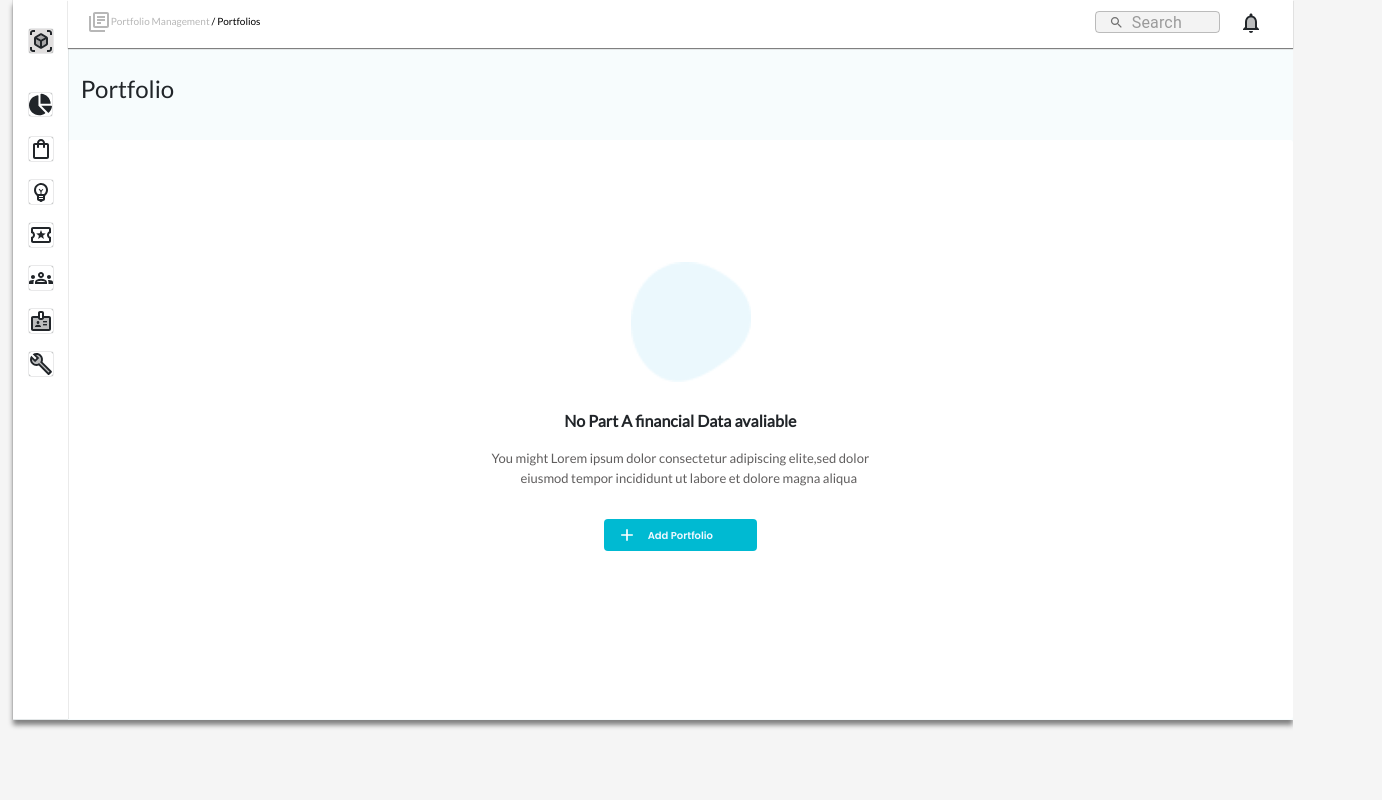
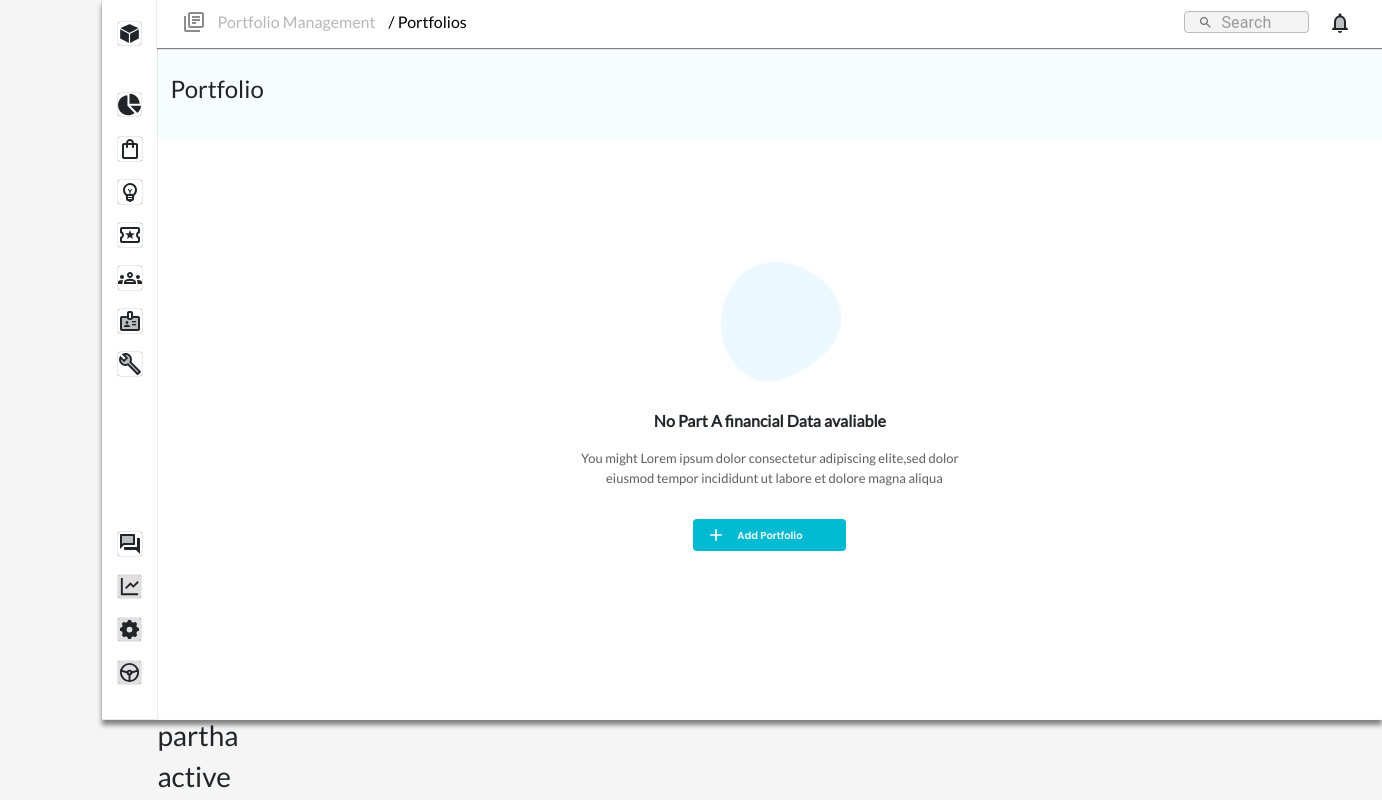
Before and after one commit to ijasgit/designSystem, a React (Create React App) app: page /designSystem/.github.io/home in a window 1280 px wide. Shown: the top 800 px of the page, 1382 px wide, since content can reach past the window. Built offline with nearby package versions, Linux system fonts and the light colour scheme.

Commit message:
redux-pull data

```diff
--- a/package.json
+++ b/package.json
@@ -10,15 +10,19 @@
     "@mui/material": "^5.13.5",
     "@mui/styled-engine-sc": "^5.12.0",
     "@mui/x-data-grid": "^6.7.0",
+    "@reduxjs/toolkit": "^1.9.5",
     "@testing-library/jest-dom": "^5.16.5",
     "@testing-library/react": "^13.4.0",
     "@testing-library/user-event": "^13.5.0",
     "bootstrap": "^5.3.0",
+    "install": "^0.13.0",
+    "npm": "^9.7.1",
     "react": "^18.2.0",
     "react-bootstrap": "^2.7.4",
     "react-dom": "^18.2.0",
     "react-icon": "^1.0.0",
     "react-icons": "^4.9.0",
+    "react-redux": "^8.1.1",
     "react-router": "^6.12.1",
     "react-router-dom": "^6.12.1",
     "react-scripts": "5.0.1",
--- a/src/Components/CreateNewProtfolio/CreateNewPortfolio.js
+++ b/src/Components/CreateNewProtfolio/CreateNewPortfolio.js
@@ -15,8 +15,14 @@ import AddOutlinedIcon from "@mui/icons-material/AddOutlined";
 import "../../Components/NavBar/NavBar.css";
 import image from "../../Components/NavBar/Image/Rectangle.png";
 import TextFields from "../../Stories/Text Fields/TextFields";
+import {useSelector} from 'react-redux'
 
 const CreateNewPortfolio = () => {
+
+  const userList = useSelector ((state)=>state.users.value)
+
+
+
   const style = {
     position: "absolute",
     width: "846px",
@@ -57,6 +63,7 @@ const CreateNewPortfolio = () => {
           </p>
           <br />
           <div className="btn-1">
+
             <Buttons
               label="Add Portfolio"
               variant="primary"
@@ -340,6 +347,16 @@ const CreateNewPortfolio = () => {
           </Modal>
         </div>
       </div>
+      <div>  {userList.map((user)=>{
+              return <div>
+                <h3>{user.name}</h3>
+                <h3>{user.status}</h3>
+                <h3>{user.date}</h3>
+                <h3>{user.manager}</h3>
+                </div>
+        console.log(user)
+
+      }) }</div>
     </div>
   );
 };
--- /dev/null
+++ b/src/Components/Featuers/User.js
@@ -0,0 +1,14 @@
+import { createSlice } from "@reduxjs/toolkit";
+import { UserData } from "../../PortfolioData";
+
+export const userSlice = createSlice({
+  name: "users",
+  initialState: { value: UserData },
+
+  reducers: {
+    addUser: (state, action) => {},
+
+  },
+});
+
+export default userSlice.reducer
--- a/src/Components/NavBar/NavBar.css
+++ b/src/Components/NavBar/NavBar.css
@@ -1,16 +1,14 @@
 body{
     background-color: #F5F5F5;
 }
-.container{
-    margin-top: 10px;
-}
+
 
 .main-div{
 
     display: flex;
     height: 720px;
     width: 1280px;
-    margin-left: 1%;
+    margin-left: 8%;
     box-shadow: 0px 5px 5px  gray;
     background-color: #F7FCFD;
 
@@ -25,7 +23,6 @@ body{
     position: sticky;
     z-index: 1100;
     top: 0;
-    /* justify-content: space-between; */
     left: auto;
 
 }
@@ -52,12 +49,16 @@ body{
 #pot-1{
     color: #b7b7b7;
     margin-top: 10px;
-    margin-left: 19px;
+    margin-left: 60px;
+    font-size: medium;
 }
 
 
 #span-1{
     color: black;
+    font-size: medium;
+   margin-left: 10px;
+
 }
 
 #img-1{
@@ -83,23 +84,18 @@ body{
 
 }
 #span-3{
-   margin-left: 17px;
+   margin-left: 9px;
    color: #605e5e;
 }
 .btn-1{
     text-align: center;
     position: relative;
+
 }
 .addout-1{
  color: white;
 }
-#span-4{
-    /* position: absolute;
-    left: 96%;
-    bottom: 10px; */
-    color: rgba(86, 86, 86, 0.836);
 
-}
 .library-icon{
     position: absolute;
     left: 2%;
@@ -109,9 +105,10 @@ body{
 .cube-icon{
     position: absolute;
     box-shadow:  0px 0px 1px  ;
-    background-color: #e0dede;
+
     border-radius: 2px;
-    top: 4%;
+    font-size: 23px;
+    top: 3%;
     margin-left: 16px;
 }
 .pie-chart{
@@ -185,3 +182,41 @@ body{
     border-radius: 2px;
 
 }
+.question-icon{
+    box-shadow:  0px 0px 1px  ;
+    background-color:white;
+    font-size: 23px;
+    position: absolute;
+    top: 74%;
+    margin-left: 16px;
+    border-radius: 2px;
+
+}
+.Riline-icon{
+    box-shadow:  0px 0px 1px  ;
+    background-color: #e0dede;
+    font-size: 23px;
+    position: absolute;
+    top: 80%;
+    margin-left: 16px;
+    border-radius: 2px;
+}
+.RiSetting-icon{
+    box-shadow:  0px 0px 1px  ;
+    background-color: #e0dede;
+    font-size: 23px;
+    position: absolute;
+    top: 86%;
+    margin-left: 16px;
+    border-radius: 2px;
+
+}
+.steering-icon{
+    box-shadow:  0px 0px 1px  ;
+    background-color: #e0dede;
+    font-size: 23px;
+    position: absolute;
+    top: 92%;
+    margin-left: 16px;
+    border-radius: 2px;
+}
--- a/src/Components/NavBar/NavBar.js
+++ b/src/Components/NavBar/NavBar.js
@@ -13,14 +13,11 @@ const NavBar = () => {
    <div className="nav-bar">
 
             <p id="pot-1">
-              <LibraryBooksOutlinedIcon  />
+              <LibraryBooksOutlinedIcon className="library-icon"  />
               Portfolio Management <span id="span-1"> / Portfolios</span>
               </p>
 
-            <div style={{display: "flex",    columnGap: "19px",
-    marginTop: "11px",
-    marginRight: "30px"}}>
-
+            <div style={{display: "flex",    columnGap: "19px", marginTop: "11px", marginRight: "30px"}}>
 
                 <SearchBar
                   backgroundColor="#f3f3f3"
@@ -31,7 +28,7 @@ const NavBar = () => {
                   varient="small"
                   width="125px"
                 />
-                 <NotificationsTwoToneIcon />
+                 <NotificationsTwoToneIcon className="notification-icon" />
 
               </div>
 
--- a/src/Components/NavBar/SideNav.js
+++ b/src/Components/NavBar/SideNav.js
@@ -1,13 +1,17 @@
 import React from 'react';
-import { FaChartPie } from "react-icons/fa";
+import {FaChartPie }  from "react-icons/fa";
+import {RiLineChartLine,RiSettings5Fill } from "react-icons/ri";
 import ShoppingBagOutlinedIcon from "@mui/icons-material/ShoppingBagOutlined";
 import EmojiObjectsOutlinedIcon from "@mui/icons-material/EmojiObjectsOutlined";
 import LocalActivityOutlinedIcon from "@mui/icons-material/LocalActivityOutlined";
 import GroupsOutlinedIcon from "@mui/icons-material/GroupsOutlined";
 import BuildTwoToneIcon from "@mui/icons-material/BuildTwoTone";
 import BadgeTwoToneIcon from "@mui/icons-material/BadgeTwoTone";
-import ViewInArTwoToneIcon from "@mui/icons-material/ViewInArTwoTone";
+import { IoIosCube } from "react-icons/io";
+import QuestionAnswerTwoToneIcon from '@mui/icons-material/QuestionAnswerTwoTone';
+import { TbSteeringWheel } from "react-icons/tb";
 import "./NavBar.css";
+
 
 const SideNav = () => {
   return (
@@ -17,7 +21,7 @@ const SideNav = () => {
 
           <div className='side-div'>
 
-            <ViewInArTwoToneIcon className="cube-icon" />
+            <IoIosCube className="cube-icon" />
             <FaChartPie className="pie-chart" />
             <ShoppingBagOutlinedIcon className="shopping-icon" />
             <EmojiObjectsOutlinedIcon className="bulb-icon" />
@@ -25,6 +29,15 @@ const SideNav = () => {
             <GroupsOutlinedIcon className="group-icon" />
             <BadgeTwoToneIcon className="batch-icon" />
             <BuildTwoToneIcon className="build-sharp" />
+            <QuestionAnswerTwoToneIcon className='question-icon' />
+            <RiLineChartLine className='Riline-icon'/>
+            <RiSettings5Fill className='RiSetting-icon'/>
+            <TbSteeringWheel className='steering-icon'/>
+
+
+
+
+
           </div>
 
         </div>
--- /dev/null
+++ b/src/PortfolioData.js
@@ -0,0 +1,9 @@
+export const UserData = [
+  { id: 1,
+    name: "partha",
+    status:'active',
+    date: "Dec 30 ,09:42 PM ",
+    manager:"Kapil Dev"
+   },
+
+];
--- a/src/index.js
+++ b/src/index.js
@@ -1,17 +1,29 @@
 import React from "react";
 import ReactDOM from "react-dom/client";
 import "./index.css";
-import App from "./App"
+import App from "./App";
 // import 'bootstrap/dist/css/bootstrap.min.css';
-import TextFields from "./Stories/Text Fields/TextFields"
+import { configureStore } from "@reduxjs/toolkit";
+import { Provider } from "react-redux";
 import reportWebVitals from "./reportWebVitals";
+import  userReducer  from "./Components/Featuers/User";
+
 const root = ReactDOM.createRoot(document.getElementById("root"));
+
+
+const store = configureStore({
+  reducer: {
+    users: userReducer,
+
+  },
+});
+
 root.render(
   <React.StrictMode>
-    <App/>
-    {/* <TextFields/> */}
+    <Provider store={store}>
+      <App />
+    </Provider>
   </React.StrictMode>
 );
 
-
 reportWebVitals();
```
Also changed, not shown: 1 other file (tests, documents, lock files or other folders).
